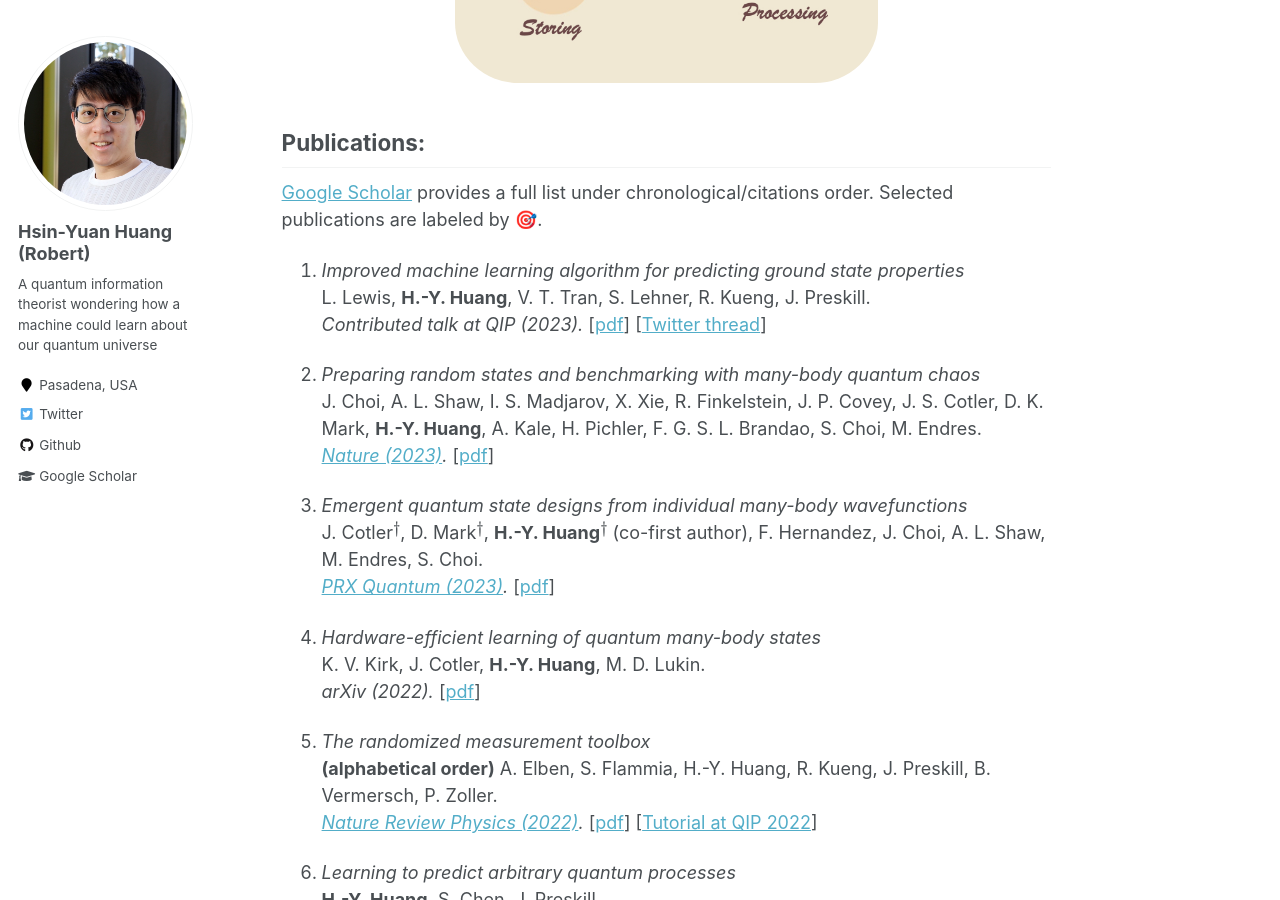
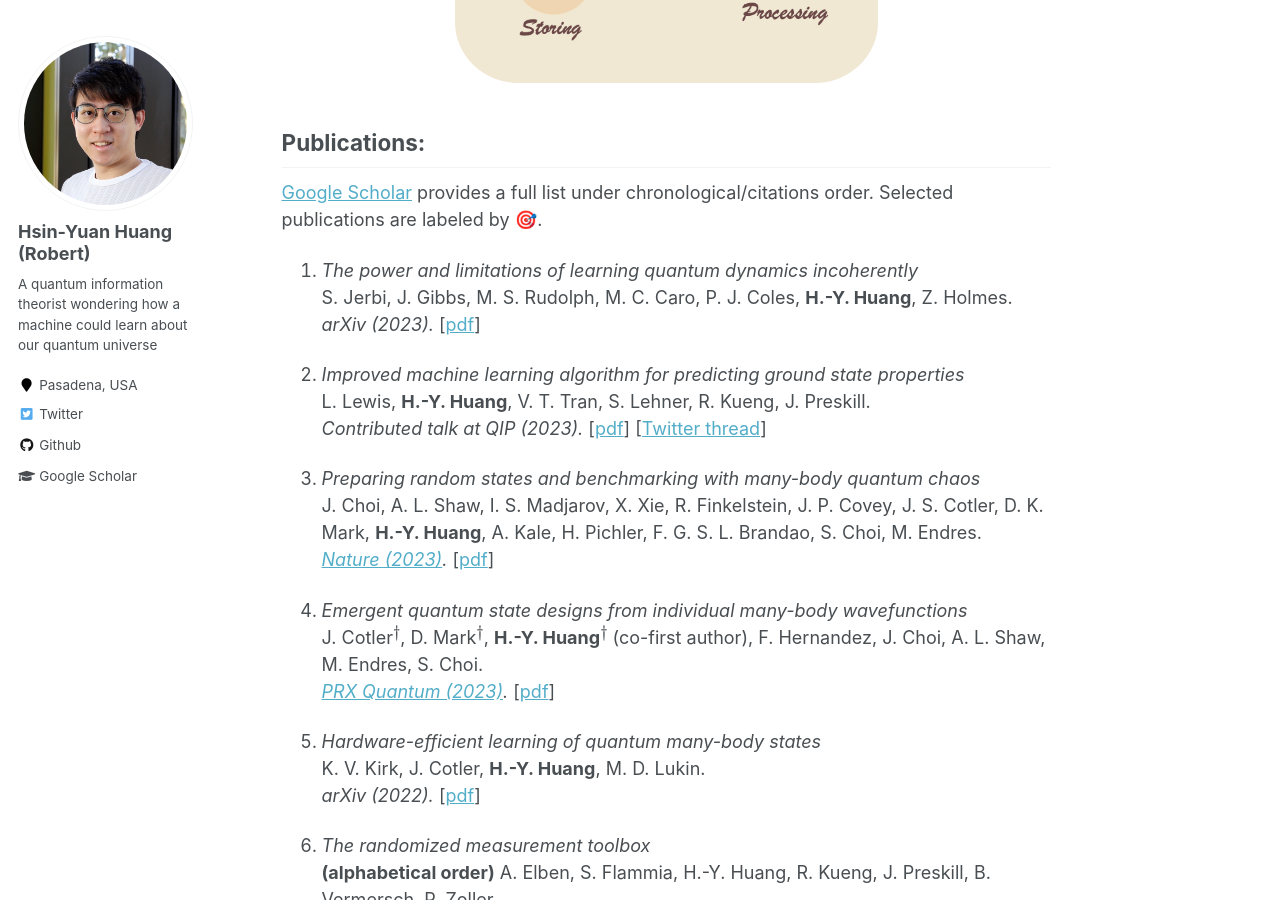
Before and after one commit to hsinyuan-huang/hsinyuan-huang.github.io, a Jekyll site: the page built from _pages/about.md, in a window 1280 px wide and 900 px high, scrolled down 1067 px. Built offline with Jekyll 4.4.1, drawn with Linux system fonts in a browser that asks for light colours; emoji names are drawn with the system emoji font; formulas are drawn with MathJax 3.

Commit message:
Update CV

```diff
--- a/_pages/about.md
+++ b/_pages/about.md
@@ -31,6 +31,10 @@ My ultimate dream is to build quantum machines capable of learning and discoveri
 ## Publications:
 
 <a href="https://scholar.google.com/citations?user=2y5YF-gAAAAJ&hl=en" target="_blank">Google Scholar</a> provides a full list under chronological/citations order. Selected publications are labeled by :dart:.
+
+1. *The power and limitations of learning quantum dynamics incoherently* <br>
+S. Jerbi, J. Gibbs, M. S. Rudolph, M. C. Caro, P. J. Coles, **H.-Y. Huang**, Z. Holmes.<br>
+*arXiv (2023).* [<a href="https://arxiv.org/abs/2303.12834" target="_blank">pdf</a>]
 
 1. *Improved machine learning algorithm for predicting ground state properties* <br>
 L. Lewis, **H.-Y. Huang**, V. T. Tran, S. Lehner, R. Kueng, J. Preskill.<br>
```
Also changed, not shown: 1 other file.
